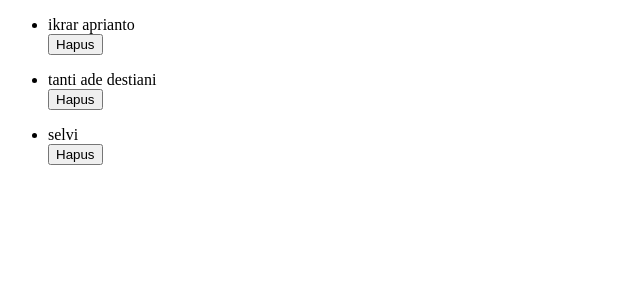
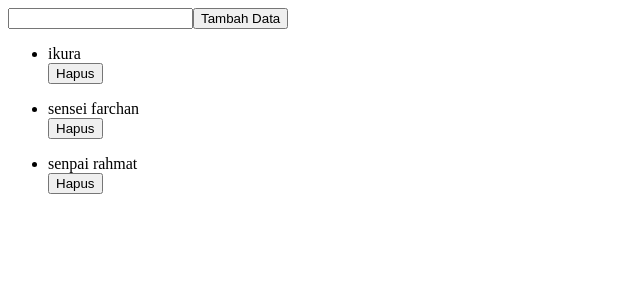
Before and after one commit to ikuratugas/vuehabitfun, a Vue app: page / in a window 1280 px wide. Shown: the top 300 px of the page, without its empty margins (0-640 px from the left). Built offline with nearby package versions, Linux system fonts and the light colour scheme.

Commit message:
menambahan tambah data pada listrendernya

```diff
--- a/src/App.vue
+++ b/src/App.vue
@@ -4,10 +4,20 @@ import { ref } from 'vue';
   let idnya = 0
 
   const listNama = ref([
-    {id: idnya++, nama: "ikrar aprianto"},
-    {id: idnya++, nama: "tanti ade destiani"},
-    {id: idnya++, nama: "selvi"},
+    {id: idnya++, nama: "ikura"},
+    {id: idnya++, nama: "sensei farchan"},
+    {id: idnya++, nama: "senpai rahmat"},
   ])
+
+  const tampungText = ref("")
+
+  function tambahListNama(){
+    if (tampungText.value === ""){
+      console.log("mohon masukkan nama lain")
+      return null
+    }
+    listNama.value.push({id: idnya++, nama: tampungText.value})
+  }
 
   function hapusListNama(id){
     // listNama.value = listNama.value.filter((t) => t.id !== id.id) // bisa juga gini kok
@@ -17,6 +27,8 @@ import { ref } from 'vue';
 </script>
 <template>
   <main>
+    <input type="text" v-model="tampungText">
+    <button @click="tambahListNama" type="button">Tambah Data</button>
     <ul v-for="i in listNama" :key="listNama.id">
       <li> {{ i.nama }}</li>
       <button @click="hapusListNama(i)">Hapus</button>
```
